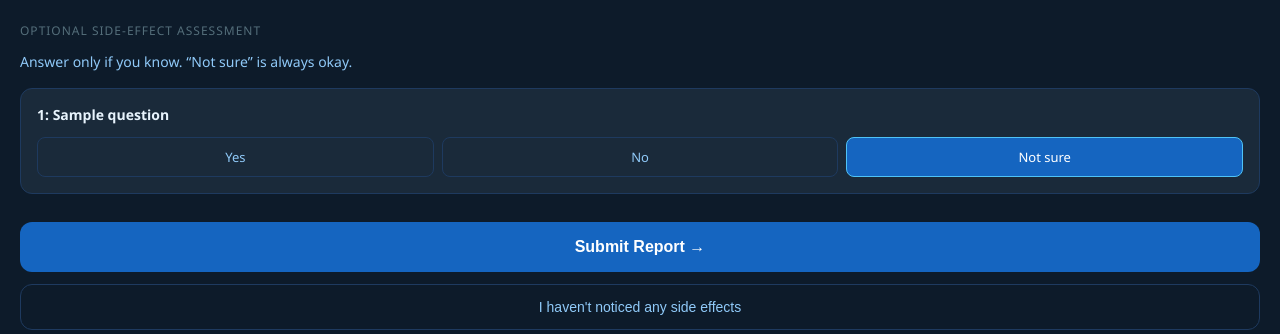
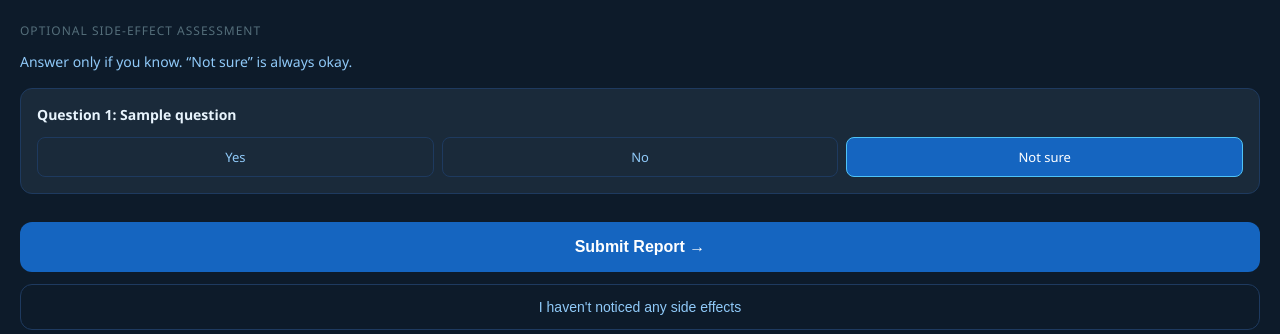
Before and after one commit to vishal636pharmd/pharmvigilance-pro, a Flask app: template webapp/templates/symptom_form.html in a window 1280 px wide. Shown: the part 924-1258 px from the top of the page. Run offline with Flask 3, Linux system fonts and the light colour scheme; the template is opened without the code that fills it: most values are stand-ins (such as "Sample title", 1, 10 or a date in 2020).

Commit message:
Add files via upload

```diff
--- a/webapp/templates/symptom_form.html
+++ b/webapp/templates/symptom_form.html
@@ -191,7 +191,7 @@
     <p class="sub" style="margin-bottom: 0;">Answer only if you know. “Not sure” is always okay.</p>
     {% for question in naranjo_questions %}
     <div class="naranjo-card">
-      <div class="naranjo-question">{{ question[0] | replace('Q', 'Question ') }}: {{ question[1] }}</div>
+      <div class="naranjo-question">Question {{ loop.index }}: {{ question[1] }}</div>
       {% if question[0] == 'Q6' %}
       <div class="naranjo-hint">A dummy pill (also called a placebo) has no medicine. Most people have not taken one, so choose “Not sure”.</div>
       {% endif %}
```
